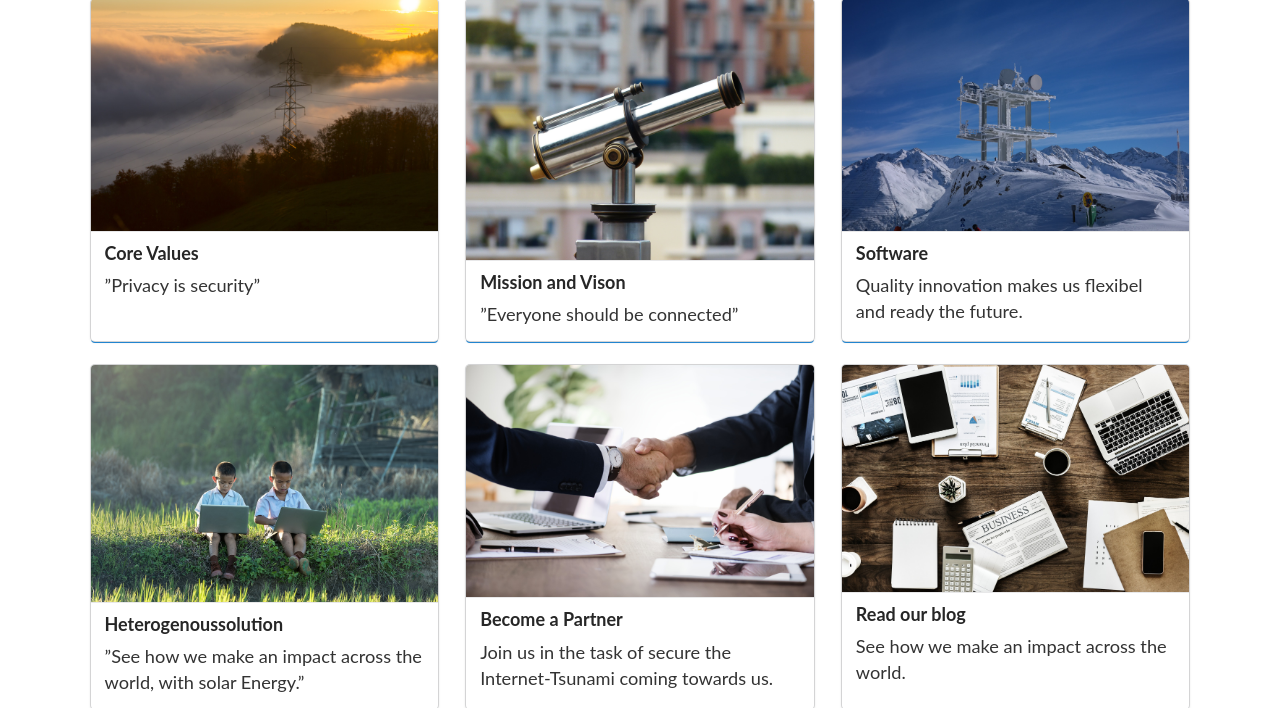
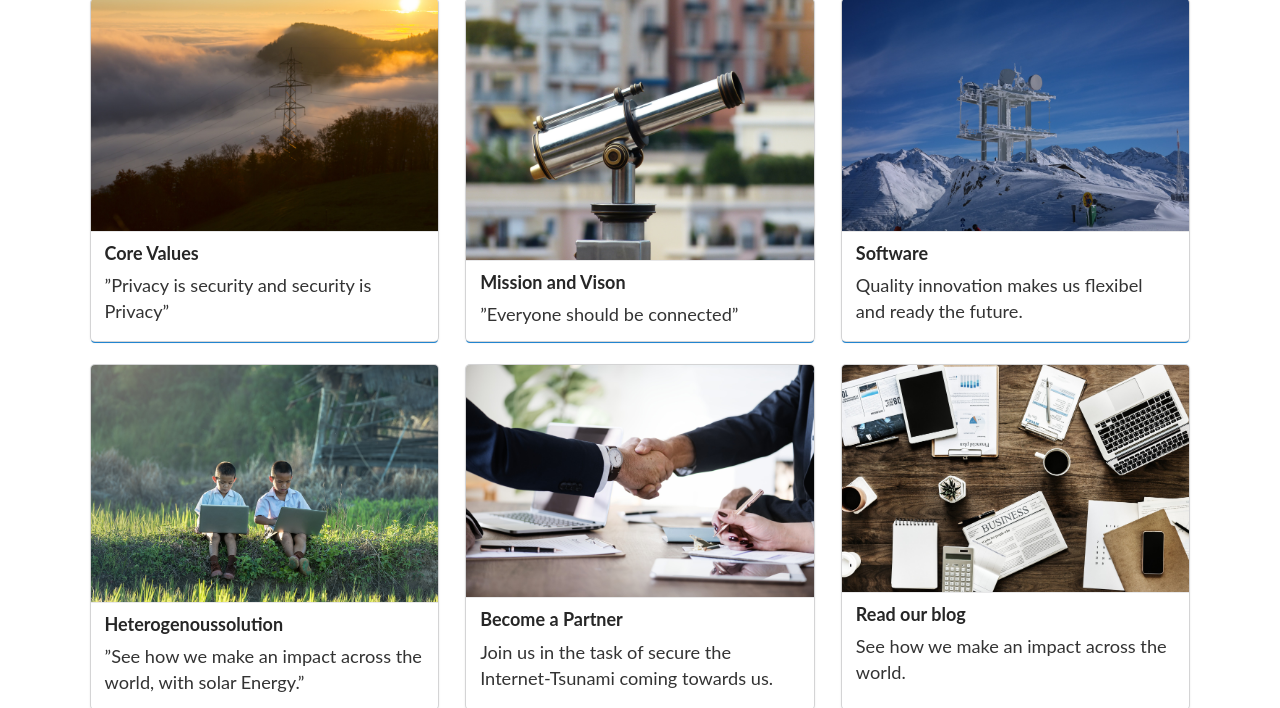
Before and after one commit to davidyanis/dallunkens, a PHP site: page / in a window 1280 px wide. Shown: the part 967-1675 px from the top of the page. Run offline with PHP 8.4, Linux system fonts and the light colour scheme.

Commit message:
some changes

```diff
--- a/css/desktop.css
+++ b/css/desktop.css
@@ -137,10 +137,9 @@
       }
 
 
-
-
     .content a:hover {
         color: #22AAEB!important;
+        text-decoration: underline;
     }
 
     .h1-bg{
--- a/index.html
+++ b/index.html
@@ -98,7 +98,7 @@
                      <div class="content">
                         <a class="header">Core Values</a>
                         <div class="description">
-                           <p>&rdquo;Privacy is security&rdquo;</p>
+                           <p>&rdquo;Privacy is security and security is Privacy&rdquo;</p>
                         </div>
                      </div>
                   </div>
```
